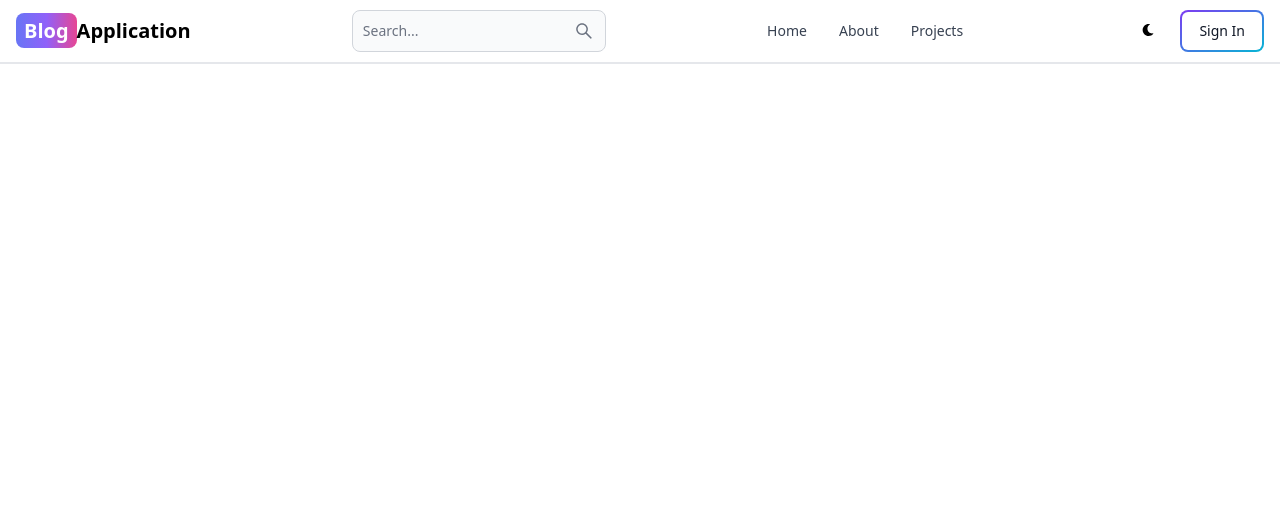
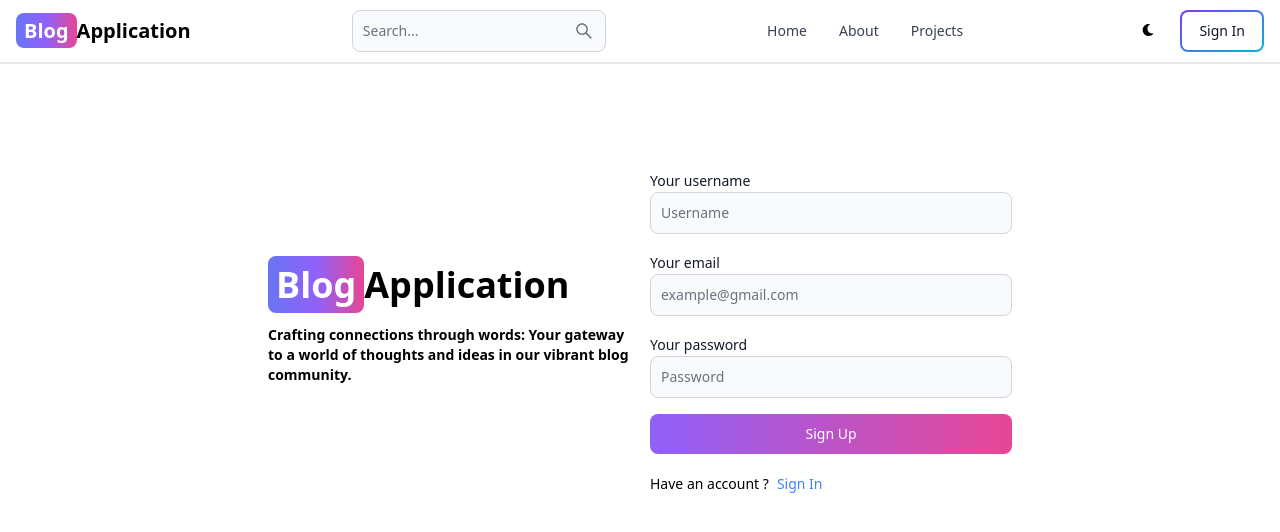
Before and after one commit to kherimurtaza/blog-app, a React (Vite) app in the folder client/: page /sign-up in a window 1280 px wide. Shown: the top 532 px of the page. Built offline with nearby package versions, Linux system fonts and the light colour scheme.

Commit message:
create UI of SignUp page

```diff
--- a/client/src/pages/SignUp.jsx
+++ b/client/src/pages/SignUp.jsx
@@ -1,5 +1,55 @@
 import {} from "react";
+import { Link } from "react-router-dom";
+import { Button, Label, TextInput } from "flowbite-react";
 
 export default function SignUp() {
-  return <div></div>;
+  return (
+    <div className="min-h-screen mt-20">
+      <div className="flex p-3 max-w-3xl mx-auto flex-col md:flex-row md:items-center gap-5">
+        {/* left */}
+        <div className="flex-1">
+          <Link to="/" className="font-bold dark:text-white text-4xl">
+            <span className="px-2 py-1 bg-gradient-to-r from-indigo-500 via-purple-500 to-pink-500 rounded-lg text-white">
+              Blog
+            </span>
+            Application
+          </Link>
+          <p className="text-sm mt-5 font-semibold">
+            Crafting connections through words: Your gateway to a world of
+            thoughts and ideas in our vibrant blog community.
+          </p>
+        </div>
+        {/* right */}
+        <div className="flex-1 mt-3">
+          <form className="flex flex-col gap-4">
+            <div>
+              <Label value="Your username" />
+              <TextInput type="text" placeholder="Username" id="username" />
+            </div>
+            <div>
+              <Label value="Your email" />
+              <TextInput
+                type="text"
+                placeholder="example@gmail.com"
+                id="email"
+              />
+            </div>
+            <div>
+              <Label value="Your password" />
+              <TextInput type="text" placeholder="Password" id="password" />
+            </div>
+            <Button gradientDuoTone="purpleToPink" type="submit">
+              Sign Up
+            </Button>
+          </form>
+          <div className="flex gap-2 text-sm mt-5">
+            <span>Have an account ?</span>
+            <Link to="/sign-in" className="text-blue-500">
+              Sign In
+            </Link>
+          </div>
+        </div>
+      </div>
+    </div>
+  );
 }
```
